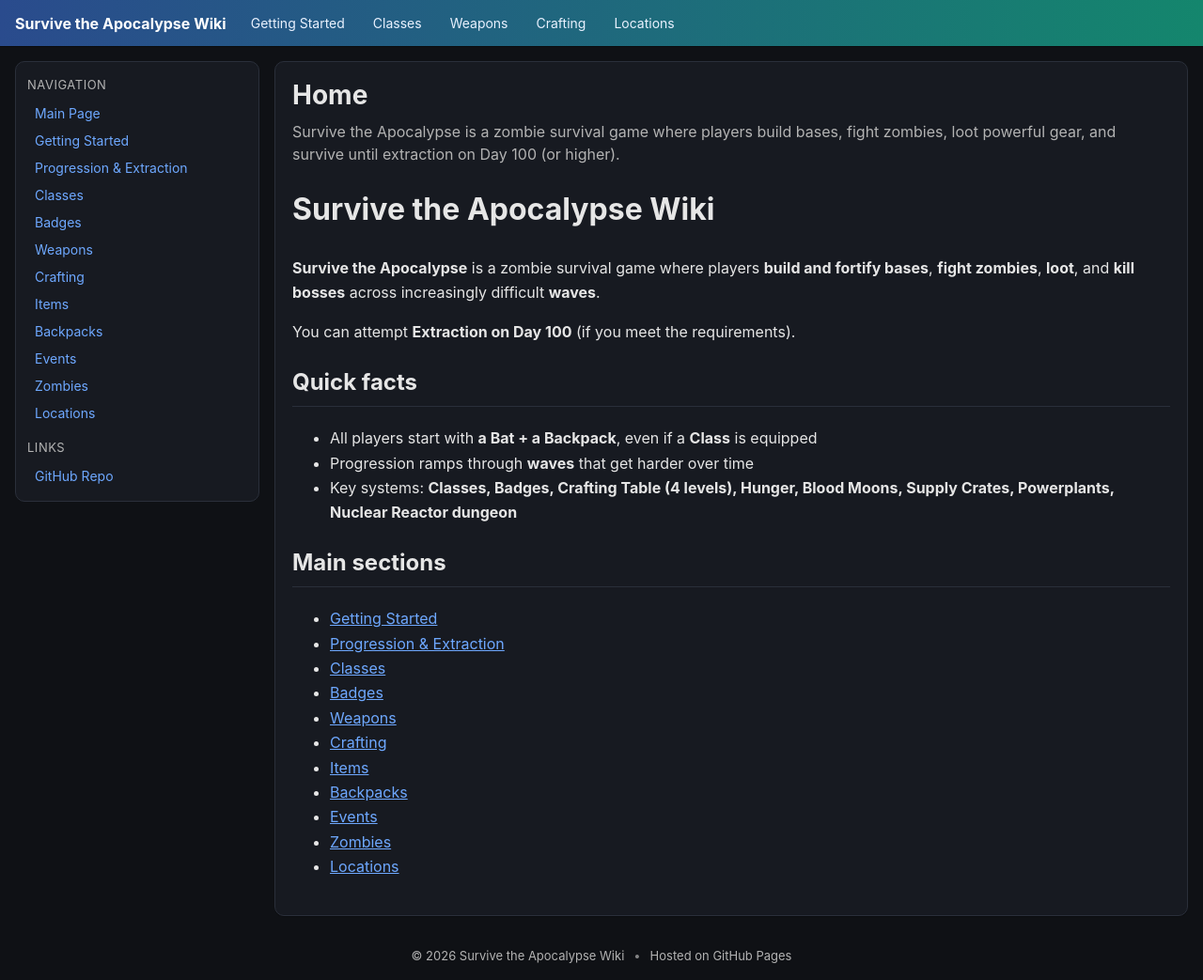
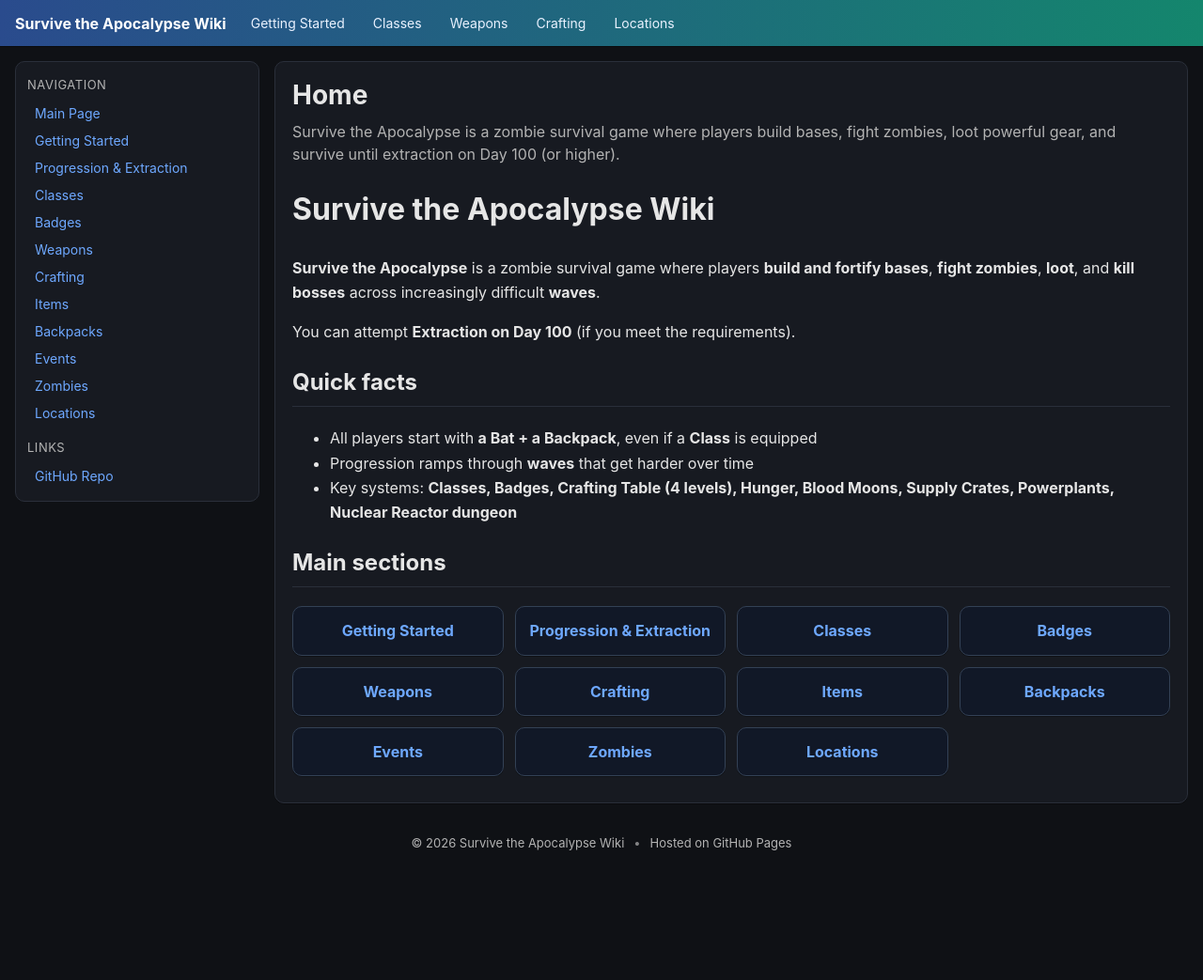
Before and after one commit to Xolreyli/survive-the-apocalypse-wiki, a Jekyll site: the page built from index.md, in a window 1280 px wide and 1043 px high. Shown: the whole window at 94% size. Built offline with Jekyll 4.4.1, drawn with Linux system fonts in a browser that asks for light colours.

Commit message:
........

```diff
--- a/assets/css/wiki.css
+++ b/assets/css/wiki.css
@@ -154,6 +154,56 @@ body{
   background-color:var(--paper);
 }
 
+/* Main sections */
+.main-sections-grid{
+  display:grid;
+  grid-template-columns: repeat(auto-fill, minmax(190px, 1fr));
+  gap:12px;
+  margin:12px 0 6px;
+}
+
+.main-sections-btn{
+  display:flex;
+  align-items:center;
+  justify-content:center;
+  min-height:44px;
+  padding:12px 14px;
+
+  background:#111827;               /* dark button */
+  border:1px solid #334155;         /* slate border */
+  border-radius:10px;               /* squarish */
+  box-shadow: var(--shadow);
+
+  color:#e5e7eb;
+  text-decoration:none;
+  font-weight:650;
+  text-align:center;
+
+  transition: transform .12s ease, background .12s ease, border-color .12s ease;
+}
+
+/* override your visited link purple */
+.main-sections-btn:visited{
+  color:#e5e7eb;
+}
+
+.main-sections-btn:hover{
+  background:#1f2937;
+  border-color:#64748b;
+  transform: translateY(-1px);
+}
+
+.main-sections-btn:active{
+  transform: translateY(0);
+}
+
+/* optional: slightly tighter on phones */
+@media (max-width: 500px){
+  .main-sections-grid{
+    grid-template-columns: 1fr;
+  }
+}
+
 /* Infobox */
 .infobox{
   float:right;
--- a/index.md
+++ b/index.md
@@ -16,14 +16,17 @@ You can attempt **Extraction on Day 100** (if you meet the requirements).
 - Key systems: **Classes, Badges, Crafting Table (4 levels), Hunger, Blood Moons, Supply Crates, Powerplants, Nuclear Reactor dungeon**
 
 ## Main sections
-- [Getting Started](docs/01-getting-started/)
-- [Progression & Extraction](docs/02-progression/)
-- [Classes](docs/03-classes/)
-- [Badges](docs/04-badges/)
-- [Weapons](docs/05-weapons/)
-- [Crafting](docs/06-crafting/)
-- [Items](docs/07-items/)
-- [Backpacks](docs/08-backpacks/)
-- [Events](docs/09-events/)
-- [Zombies](docs/10-zombies/)
-- [Locations](docs/11-locations/)
+
+<div class="main-sections-grid">
+  <a class="main-sections-btn" href="{{ '/docs/01-getting-started/' | relative_url }}">Getting Started</a>
+  <a class="main-sections-btn" href="{{ '/docs/02-progression/' | relative_url }}">Progression & Extraction</a>
+  <a class="main-sections-btn" href="{{ '/docs/03-classes/' | relative_url }}">Classes</a>
+  <a class="main-sections-btn" href="{{ '/docs/04-badges/' | relative_url }}">Badges</a>
+  <a class="main-sections-btn" href="{{ '/docs/05-weapons/' | relative_url }}">Weapons</a>
+  <a class="main-sections-btn" href="{{ '/docs/06-crafting/' | relative_url }}">Crafting</a>
+  <a class="main-sections-btn" href="{{ '/docs/07-items/' | relative_url }}">Items</a>
+  <a class="main-sections-btn" href="{{ '/docs/08-backpacks/' | relative_url }}">Backpacks</a>
+  <a class="main-sections-btn" href="{{ '/docs/09-events/' | relative_url }}">Events</a>
+  <a class="main-sections-btn" href="{{ '/docs/10-zombies/' | relative_url }}">Zombies</a>
+  <a class="main-sections-btn" href="{{ '/docs/11-locations/' | relative_url }}">Locations</a>
+</div>
```
